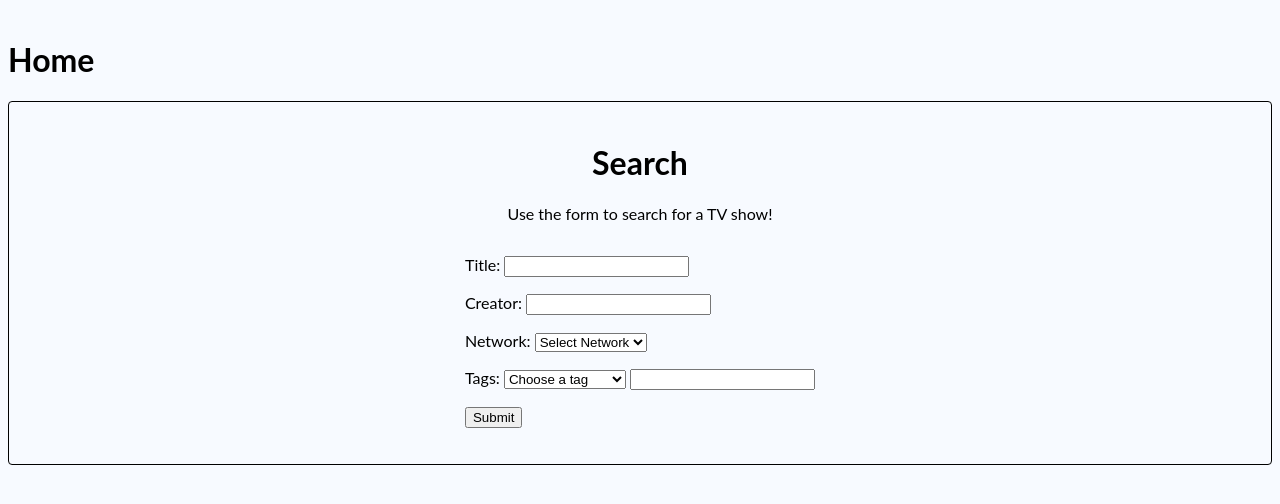
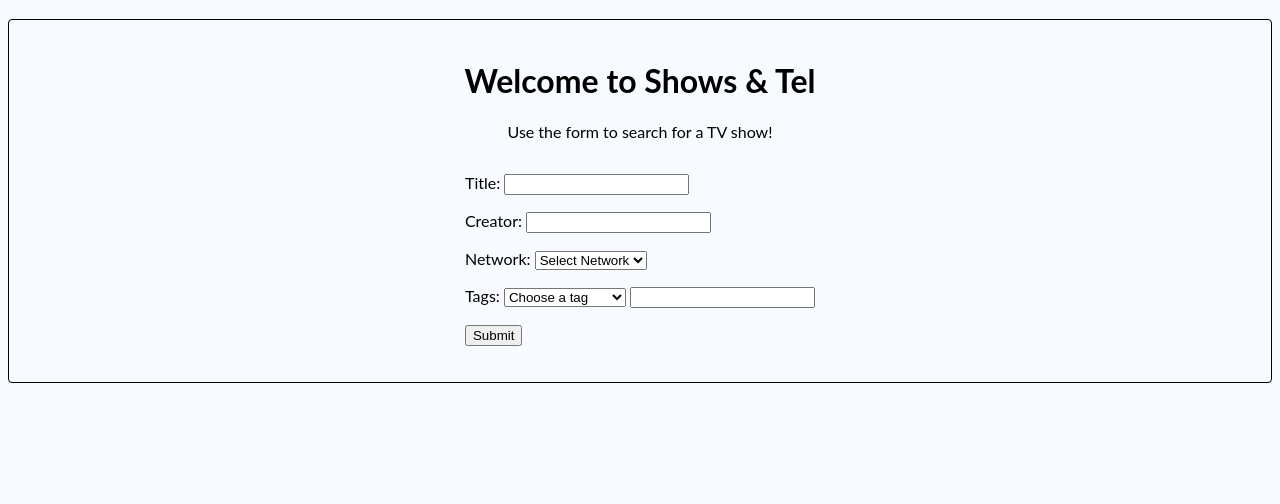
Before and after one commit to chloeymoon/cs304-shows-and-tel, a Flask app: page / in a window 1280 px wide. Shown: the part 45-549 px from the top of the page. Run offline with Flask 2, Linux system fonts and the light colour scheme; data that the repository does not hold is empty; some libraries are stand-ins or nearby versions.

Commit message:
some changes in html'

```diff
--- a/functions.py
+++ b/functions.py
@@ -34,7 +34,7 @@ def getShow(conn,sid):
     return curs.fetchone()
 
 def getResultsByCreator(conn,term):
-    '''Returns all shows based on the search term using title'''
+    '''Returns all shows based on the search term using creator'''
     curs = conn.cursor(MySQLdb.cursors.DictCursor)
     term = '%' + term + '%'
     curs.execute('select * from shows, showsCreators, creators '
@@ -43,7 +43,7 @@ def getResultsByCreator(conn,term):
     return curs.fetchall()
 
 def getResultsByNetwork(conn,term):
-    '''Returns all shows based on the search term using title'''
+    '''Returns all shows based on the search term using network'''
     curs = conn.cursor(MySQLdb.cursors.DictCursor)
     curs.execute('select networks.name as network, shows.* from shows '+
                 'inner join networks on networks.nid=shows.nid where networks.name= %s', (term,))
--- a/templates/home.html
+++ b/templates/home.html
@@ -1,11 +1,9 @@
 {% extends "base.html" %}
 
 {% block content %}
-    <h1>Home</h1>
-
     <div class=search>
         <div class=form>
-            <h1>Search</h1>
+            <h1>Welcome to Shows & Tel</h1>
             <p>Use the form to search for a TV show!</p>
             <form id="search" method=POST action="/search/">
                 <div class=form-inputs>
```
